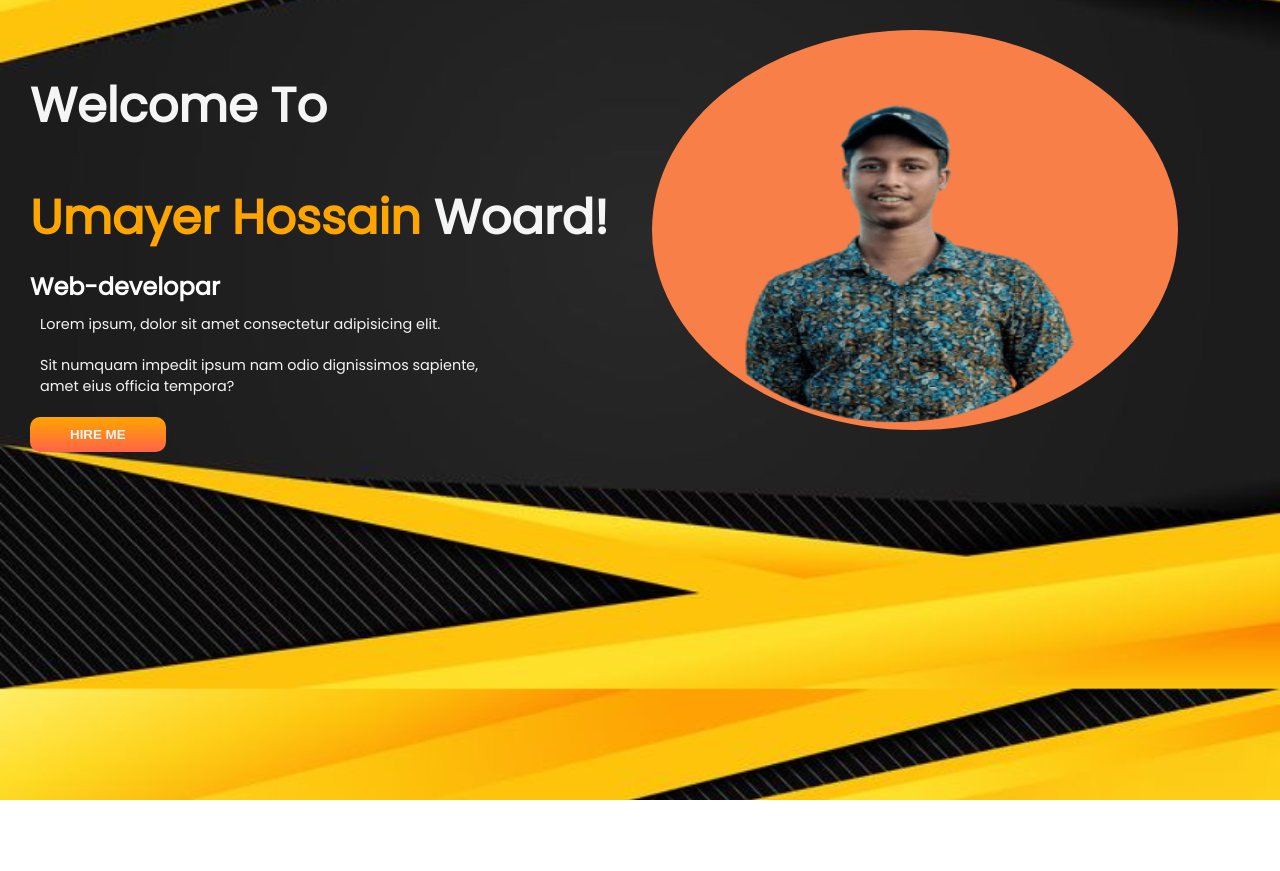
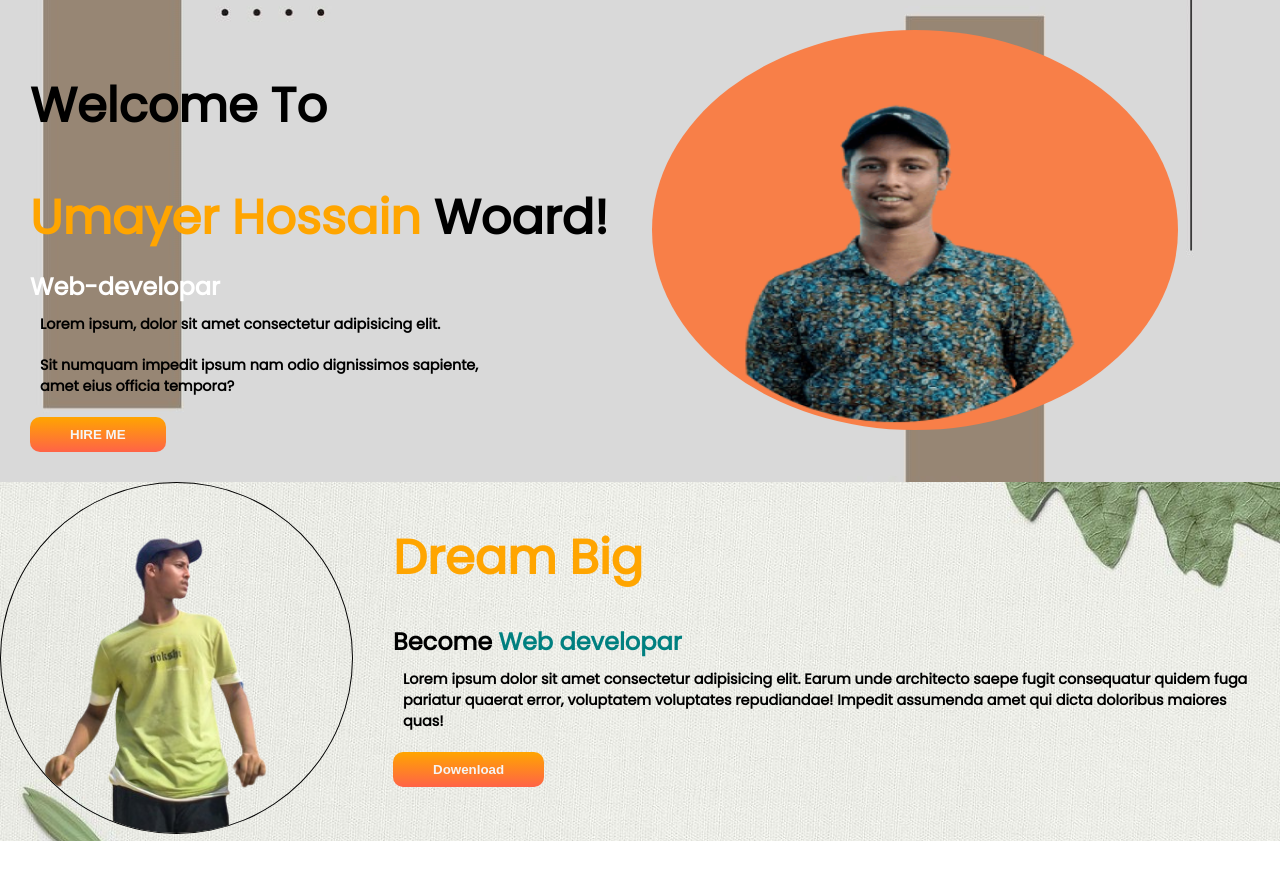
Before and after one commit to umayer1/protfolio, a plain HTML site: page index.html in a window 1280 px wide. Before the commit the page ends 800 px from the top, so only its background shows below. Drawn offline with Linux system fonts and the light colour scheme.

Commit message:
proatfolio

```diff
--- a/index.html
+++ b/index.html
@@ -23,7 +23,7 @@
             <p>Lorem ipsum, dolor sit amet consectetur adipisicing elit. <br>
              <p>Sit numquam impedit ipsum nam odio dignissimos sapiente,<br>
                   amet eius officia tempora?</p>
-                 <a href="https://www.facebook.com/umayer.rana.1" target="_blank"> <button class="btn">HIRE ME</button></a>
+                 <a href="https://www.linkedin.com/in/umayer-hossain-a4b8052b1/" target="_blank"> <button class="btn">HIRE ME</button></a>
         </div>
 
 
@@ -31,6 +31,21 @@
             <img class="image1" src="image/my.png" alt="">
            </div>
     </section>
+      <div class="clear"></div>
+
+
+    <section class="secend-sec">
+      <div class="haif-div">
+        <img class="image2" src="image/pro.png" alt="">
+      </div>
+
+      <div class="secend-haif-div">
+        <h1 class="color-heder">Dream Big</h1>
+        <h2>Become <span id="header-span"> Web developar</span></h2>
+        <p>Lorem ipsum dolor sit amet consectetur adipisicing elit. Earum unde architecto saepe fugit consequatur quidem fuga pariatur quaerat error, voluptatem voluptates repudiandae! Impedit assumenda amet qui dicta doloribus maiores quas!</p>
+        <a href="#"><button class="btn">Dowenload</button></a>
+      </div>
+    </section>
 
 </body>
 </html>
--- a/style.css
+++ b/style.css
@@ -7,11 +7,19 @@
 
 body{
     font-family: 'Poppins', sans-serif;
-    background-image: url(image/bg.jpeg);
+
+}
+
+.clear{
+  clear: both;
+}
+
+.main-section{
+    background-image: url(image/1bg.jpeg);
     background-size: cover;
     background-position: center;
+    background-repeat: no-repeat;
 }
-
 
 html{
     scroll-behavior: smooth;
@@ -19,7 +27,7 @@ html{
 
 h1{
     font-size: 3rem;
-    color: whitesmoke;
+
     padding-top: 40px;
 }
 
@@ -30,7 +38,7 @@ h3{
 }
 
 p{
-    color: whitesmoke;
+   font-weight: bolder;
     padding: 10px;
     font-size: 0.9rem;
 }
@@ -77,3 +85,41 @@ p{
 .btn:hover{
     box-shadow: 1px 2px 4px whitesmoke;
 }
+
+
+
+
+
+/* scend sec */
+.secend-sec{
+    width: 100%;
+    background-image: url(image/sc\ bg.jpeg);
+    background-size: cover;
+    background-position: center;
+    display: flex;
+    margin-bottom: 30px;
+}
+
+.image2{
+    height: 350px;
+    border-radius: 50%;
+    border: 1px solid black;
+}
+
+.haif-div{
+    width: 50%;
+}
+
+
+.secend-haif-div{
+ padding-left: 40px;
+}
+
+.color-heder{
+    color: orange;
+    padding-bottom: 30px;
+}
+
+#header-span{
+  color: teal;
+}
```
Also changed, not shown: image/1bg.jpeg (added), image/bg.jpeg (deleted), image/pro.png (added), image/sc bg.jpeg (added).
